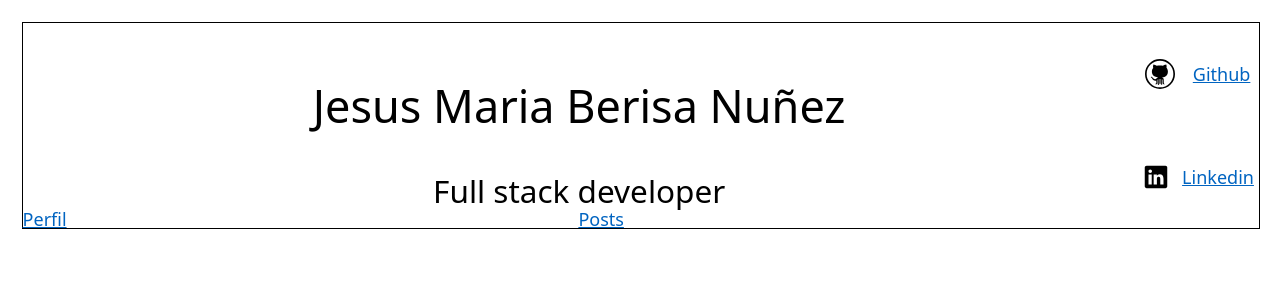
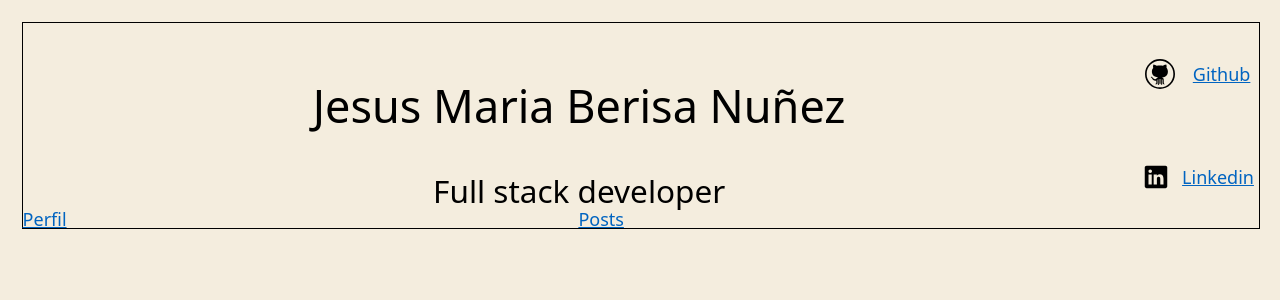
Before and after one commit to llius123/blog-personal, a Next.js app: page / in a window 1280 px wide. Shown: the top 300 px of the page. Built offline with nearby package versions, Linux system fonts and the light colour scheme.

Commit message:
Actualizado estilos background

```diff
--- a/styles/awsm.css
+++ b/styles/awsm.css
@@ -10,7 +10,7 @@ html {
     "Helvetica Neue", Helvetica, Arial, sans-serif;
   font-size: 100%;
   line-height: 1.4;
-  background: white;
+  background: #f4edde;
   color: black;
   -webkit-overflow-scrolling: touch;
 }
--- a/styles/global.css
+++ b/styles/global.css
@@ -1,5 +1,5 @@
 blockquote {
-  background: #f9f9f9;
+  background: #d2ccbf;
   border-left: 5px solid #ccc;
   margin: 1.5em 10px;
   padding: 0.5em 10px;
```
